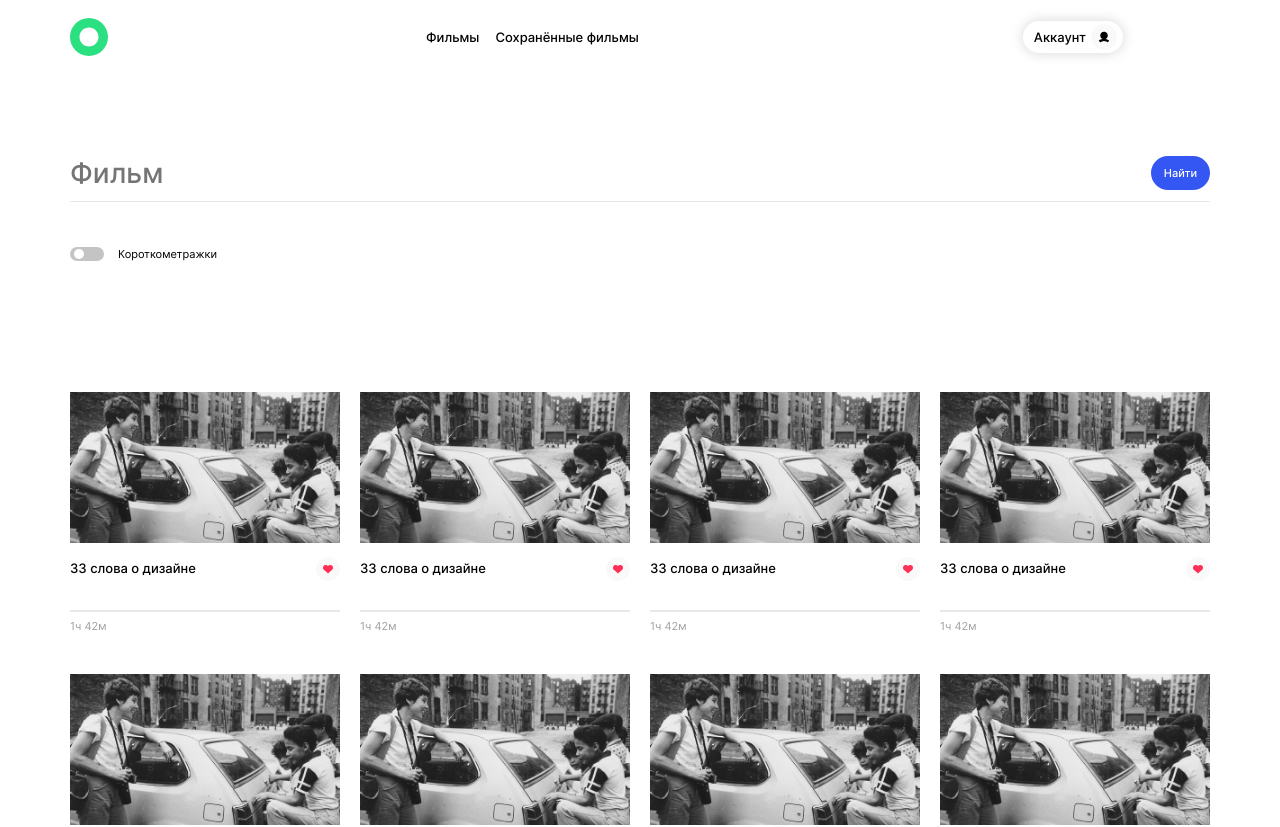
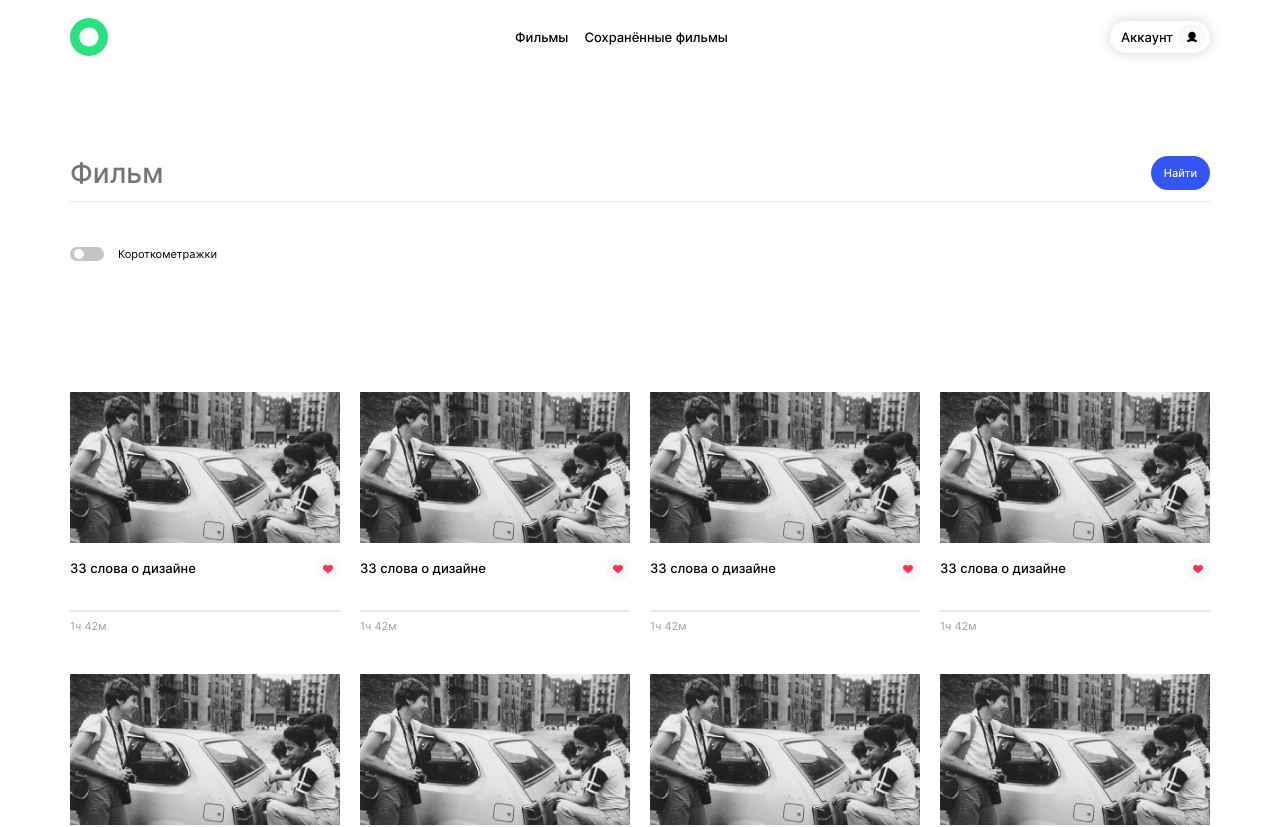
Before and after one commit to vladelisabeta/movies-explorer-frontend, a React (Create React App) app: page /movies in a window 1280 px wide. Shown: the top 827 px of the page. Built offline with nearby package versions, Linux system fonts and the light colour scheme.

Commit message:
фиксы после ревью

```diff
--- a/public/index.html
+++ b/public/index.html
@@ -1,14 +1,12 @@
 <!DOCTYPE html>
-<html lang="en">
+<html lang="ru">
+
 <head>
   <meta charset="utf-8" />
   <link rel="icon" href="%PUBLIC_URL%/favicon.ico" />
   <meta name="viewport" content="width=device-width, initial-scale=1" />
   <meta name="theme-color" content="#000000" />
-    <meta
-      name="description"
-      content="Web site created using create-react-app"
-    />
+  <meta name="description" content="Web site created using create-react-app" />
   <link rel="apple-touch-icon" href="%PUBLIC_URL%/logo192.png" />
   <!--
       manifest.json provides metadata used when your web app is installed on a
@@ -26,6 +24,7 @@
     -->
   <title>React App</title>
 </head>
+
 <body>
   <noscript>You need to enable JavaScript to run this app.</noscript>
   <div id="root"></div>
@@ -40,4 +39,5 @@
       To create a production bundle, use `npm run build` or `yarn build`.
     -->
 </body>
+
 </html>
--- a/src/components/App/App.css
+++ b/src/components/App/App.css
@@ -1,5 +1,9 @@
-.App {
+.app {
   text-align: center;
+  display: flex;
+  flex-direction: column;
+  min-height: 100vh;
+  max-width: 100vw;
 }
 
 .App-logo {
@@ -32,6 +36,7 @@
   from {
     transform: rotate(0deg);
   }
+
   to {
     transform: rotate(360deg);
   }
--- a/src/components/App/App.js
+++ b/src/components/App/App.js
@@ -18,6 +18,7 @@ import MoviesCardList from '../MoviesCardList/MoviesCardList';
 import Navigation from '../Navigation/Navigation';
 import LoggedInHeader from '../LoggedInHeader/LoggedInHeader';
 import Header from '../Header/Header';
+import Main from '../Main/Main';
 import './App.css';
 import SavedMovies from '../SavedMovies/SavedMovies';
 
@@ -35,19 +36,13 @@ function App() {
   }
 
   return (
-    <div className="App">
+    <div className="app">
       <Routes>
 
         {/* лендинг */}
         <Route path='/' element={
           <>
-            <Header />
-            <Promo />
-            <NavTab />
-            <AboutProject />
-            <Techs />
-            <AboutMe />
-            <Portfolio />
+            <Main />
             <Footer />
           </>
         } />
--- a/src/components/FilterCheckbox/FilterCheckbox.css
+++ b/src/components/FilterCheckbox/FilterCheckbox.css
@@ -54,7 +54,7 @@
     border-radius: 50%;
 }
 
-.filter-checkbox__container {
+.filter-checkbox {
     margin: 0 auto 30px;
     display: flex;
     justify-content: center;
@@ -62,7 +62,7 @@
 }
 
 @media screen and (min-width: 768px) {
-    .filter-checkbox__container {
+    .filter-checkbox {
         display: flex;
         align-items: center;
         justify-content: flex-end;
@@ -72,7 +72,7 @@
 }
 
 @media screen and (min-width: 1280px) {
-    .filter-checkbox__container {
+    .filter-checkbox {
         margin-left: 70px;
         margin-bottom: 48px;
         display: flex;
--- a/src/components/FilterCheckbox/FilterCheckbox.js
+++ b/src/components/FilterCheckbox/FilterCheckbox.js
@@ -2,7 +2,7 @@ import './FilterCheckbox.css'
 
 function FilterCheckbox() {
     return (
-        <div class="filter-checkbox__container">
+        <div class="filter-checkbox">
             <p className='filter-checkbox__switch-text'>Короткометражки</p>
             <label class="filter-checkbox__switch" for="checkbox">
                 <input type="checkbox" id="checkbox" className='filter-checkbox__input' />
--- a/src/components/Login/Login.css
+++ b/src/components/Login/Login.css
@@ -110,11 +110,17 @@
 
 
 @media screen and (min-width: 768px) {
+    .login {
+        display: flex;
+        flex-direction: column;
+        align-items: center;
+    }
+
     .login__box {
         display: flex;
         flex-direction: column;
-        margin-left: 174px;
         align-items: flex-start;
+        margin-right: 250px;
     }
 
     .login__link-logo-image {
@@ -131,13 +137,12 @@
     }
 
     .form {
-        margin: 0 186px 0;
         gap: 24px;
+        max-width: 400px;
     }
 
     .form__submit-button {
         margin-top: 197px;
-        /* padding: 16px 180px; */
         border-radius: 4px;
         width: 396px;
         padding: 15px;
@@ -151,7 +156,6 @@
 
 @media screen and (min-width: 1280px) {
     .login__box {
-        margin-left: 442px;
         margin-top: 70px;
     }
 
--- /dev/null
+++ b/src/components/Main/Main.js
@@ -0,0 +1,23 @@
+import Header from '../Header/Header';
+import Portfolio from '../Portfolio/Portfolio';
+import AboutMe from '../AboutMe/AboutMe';
+import Techs from '../Techs/Techs';
+import AboutProject from '../AboutProject/AboutProject';
+import NavTab from '../NavTab/NavTab';
+import Promo from '../Promo/Promo';
+
+function Main() {
+    return (
+        <main className='main'>
+            <Header />
+            <Promo />
+            <NavTab />
+            <AboutProject />
+            <Techs />
+            <AboutMe />
+            <Portfolio />
+        </main>
+    )
+}
+
+export default Main;
--- a/src/components/Navigation/Navigation.css
+++ b/src/components/Navigation/Navigation.css
@@ -57,7 +57,7 @@
     display: flex;
     flex-direction: column;
     align-items: center;
-    margin-top: 144px;
+    margin-top: 70px;
 }
 
 .navigation-menu__link {
@@ -79,7 +79,7 @@
 }
 
 .navigation-menu__account-box {
-    margin-top: 444px;
+    margin-top: 540px;
     text-decoration: none;
     font-weight: 500;
     box-shadow: 0px 0px 13px #d5d5d5;
@@ -162,6 +162,8 @@
         width: 100%;
         visibility: visible;
         opacity: 1;
+        display: flex;
+        justify-content: flex-start;
     }
 
     .navigation-menu__account-box {
@@ -177,24 +179,26 @@
         flex-direction: row;
         /* align-items: center; */
         justify-content: center;
-        margin-left: 426px;
+        /* margin-left: 426px; */
+        /* margin-left: 510px; */
         margin-top: 20px;
         gap: 16px;
     }
 
     .navigation-menu__account-box {
-        margin-left: 364px;
-        margin-right: 70px;
+        margin-left: 350px;
+        /* margin-right: 70px; */
         margin-top: 21px;
     }
 
     .navigation-menu__box {
         display: flex;
-        justify-content: flex-end;
-        display: flex;
         flex-direction: row;
-        align-items: center;
         align-items: baseline;
+        justify-content: space-between;
+        max-width: 100%;
+        padding-right: 70px;
+        width: calc(50% + 55px);
     }
 
     .navigation-menu__link {
--- a/src/components/Portfolio/Portfolio.css
+++ b/src/components/Portfolio/Portfolio.css
@@ -9,6 +9,8 @@
     margin-bottom: 19px;
     transition: opacity 0.3s linear;
     letter-spacing: -0.04em;
+    display: flex;
+    justify-content: space-between;
 }
 
 .portfolio__link:hover {
@@ -40,9 +42,6 @@
 
 .portfolio__slot {
     font-size: 18px;
-    display: flex;
-    flex-direction: row;
-    justify-content: space-between;
     margin-left: 14px;
     letter-spacing: -0.04em;
     min-width: 250px;
--- a/src/components/Portfolio/Portfolio.js
+++ b/src/components/Portfolio/Portfolio.js
@@ -6,15 +6,20 @@ function Portfolio() {
             <h4 className='portfolio__title'>Портфолио</h4>
             <ul className='portfolio__list'>
                 <li className='portfolio__slot'>
-                    <a href='/' className='portfolio__link'>Статичный сайт</a>
-                    <button className='portfolio__arrow-button' type='button'></button>
+                    <a href='https://github.com/vladelisabeta/how-to-learn' className='portfolio__link' target="_blank" rel="noopener noreferrer">Статичный сайт
+                        <button className='portfolio__arrow-button' type='button'></button>
+                    </a>
                 </li>
                 <li className='portfolio__slot'>
-                    <a href='/' className='portfolio__link'>Адаптивный сайт</a>
-                    <button className='portfolio__arrow-button' type='button'></button></li>
+                    <a href='https://github.com/vladelisabeta/russian-travel' className='portfolio__link' target="_blank" rel="noopener noreferrer">Адаптивный сайт
+                        <button className='portfolio__arrow-button' type='button'></button>
+                    </a>
+                </li>
                 <li className='portfolio__slot'>
-                    <a href='/' className='portfolio__link'>Одностраничное приложение</a>
-                    <button className='portfolio__arrow-button' type='button'></button></li>
+                    <a href='https://github.com/vladelisabeta/mesto-react' className='portfolio__link' target="_blank" rel="noopener noreferrer">Одностраничное приложение
+                        <button className='portfolio__arrow-button' type='button'></button>
+                    </a>
+                </li>
             </ul>
         </section>
     )
--- a/src/components/Register/Register.css
+++ b/src/components/Register/Register.css
@@ -107,8 +107,14 @@
     .login__box {
         display: flex;
         flex-direction: column;
-        margin-left: 174px;
         align-items: flex-start;
+        margin-right: 250px;
+    }
+
+    .login {
+        display: flex;
+        flex-direction: column;
+        align-items: center;
     }
 
     .login__link-logo-image {
@@ -131,7 +137,6 @@
 
     .form__submit-button-signup {
         margin-top: 128px;
-        /* padding: 16px 180px; */
         width: 396px;
         border-radius: 4px;
         font-size: 14px;
@@ -154,7 +159,6 @@
 
 @media screen and (min-width: 1280px) {
     .login__box {
-        margin-left: 442px;
         margin-top: 70px;
     }
 
```
Also changed, not shown: src/components/Main/Main.css (added). Lines whose indentation alone changed are shown as unchanged.
